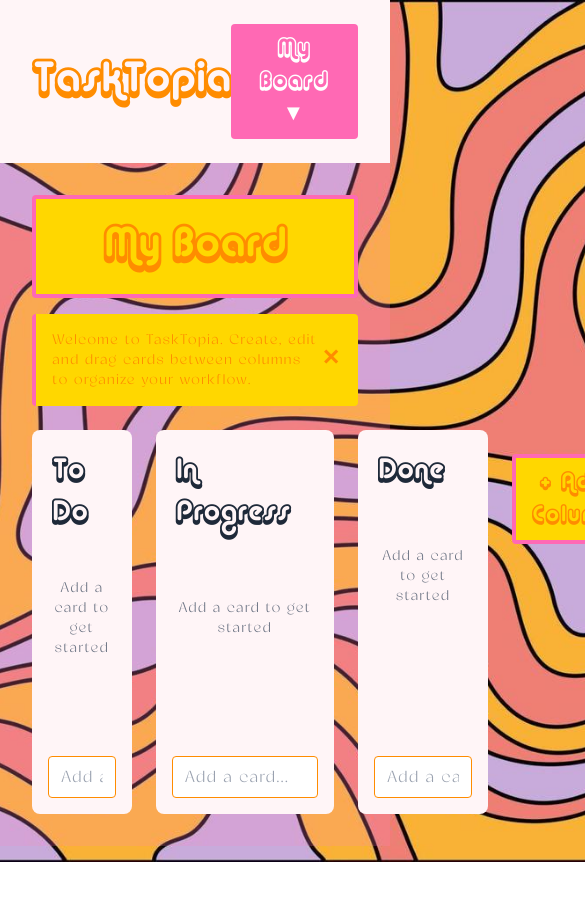
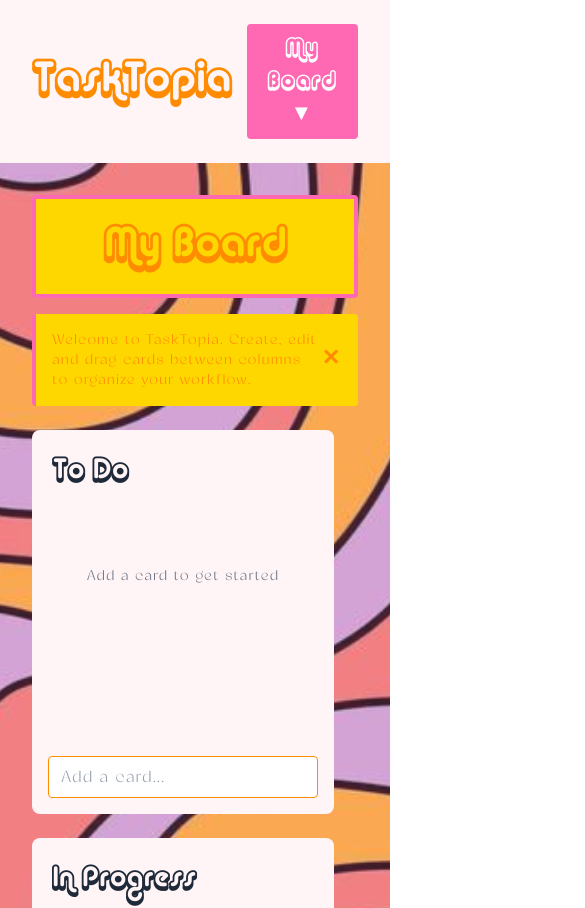
Before and after one commit to TantBella/ai_kanban, a React (Vite) app in the folder Kanban/: page / in a window 390 px wide. Shown: the top 908 px of the page, 585 px wide, since content can reach past the window. Before the commit the page ends 862 px from the top, so only its background shows below. Built offline with nearby package versions, Linux system fonts and the light colour scheme; a web font is replaced by a local one.

Commit message:
responsive columns and fullwidth header

```diff
--- a/Kanban/src/App.tsx
+++ b/Kanban/src/App.tsx
@@ -120,11 +120,12 @@ function App() {
   }
 
   return (
-    <div  style={{ backgroundColor: themeColors.bg, minHeight: '100vh' }}>
+    <div style={{ backgroundColor: themeColors.bg, minHeight: '100vh', width: '100vw', display: 'flex', flexDirection: 'column' }}>
       <div
-        className="px-8 py-6 flex items-center justify-between"
+        className="px-8 py-6 w-full"
         style={{ backgroundColor: themeColors.surface }}
       >
+        <div className="flex items-center justify-between gap-4">
           <h1
             className="cursor-pointer hover:opacity-80 transition-opacity"
             onClick={() => setShowThemeSelector(true)}
@@ -141,6 +142,7 @@ function App() {
             onDeleteBoard={handleDeleteBoard}
           />
         </div>
+      </div>
       <BoardComponent board={selectedBoard} onUpdateBoard={handleUpdateSelectedBoard} />
 
       {showThemeSelector && (
--- a/Kanban/src/components/Board/Board.tsx
+++ b/Kanban/src/components/Board/Board.tsx
@@ -170,7 +170,7 @@ export function Board({ board, onUpdateBoard }: BoardProps) {
      >{localBoard.name}</h1>
         </div>
       <WelcomeBanner />
-      <div className="flex gap-6 items-start">
+      <div className="flex flex-wrap gap-6 items-start overflow-y-auto">
         {localBoard.columns.map((column) => (
           <Column
             key={column.id}
--- a/Kanban/src/components/Card/Card.tsx
+++ b/Kanban/src/components/Card/Card.tsx
@@ -63,7 +63,7 @@ export function Card({ task, onDelete, onEdit, columnId, taskIndex }: CardProps)
       draggable
       onDragStart={handleDragStart}
       onDragEnd={handleDragEnd}
-      className={`bg-white p-4 rounded shadow transition-all group relative ${
+      className={`bg-card p-4 rounded shadow transition-all group relative ${
         isDragging ? 'opacity-50 cursor-grabbing' : 'hover:shadow-lg cursor-grab'
       }`}
     >
@@ -77,7 +77,7 @@ export function Card({ task, onDelete, onEdit, columnId, taskIndex }: CardProps)
             onKeyDown={handleKeyDown}
             onBlur={handleSaveEdit}
             autoFocus
-            className="flex-1 px-2 py-1 border rounded focus:outline-none bg-white"
+            className="flex-1 px-2 py-1 border rounded focus:outline-none bg-card"
             style={{ borderColor: themeColors.secondary }}
           />
         ) : (
--- a/Kanban/src/components/Column/Column.tsx
+++ b/Kanban/src/components/Column/Column.tsx
@@ -96,12 +96,14 @@ export function Column({ column, onAddCard, onDeleteCard, onEditCard, onMoveCard
       onDragOver={handleDragOver}
       onDragLeave={handleDragLeave}
       onDrop={handleDrop}
-      className={`rounded-lg p-4 w-80 flex flex-col min-h-96 transition-colors ${
+      className={`rounded-lg p-4 flex-shrink-0 flex flex-col min-h-96 transition-colors ${
         isDraggedOver ? 'ring-2' : ''
       }`}
       style={{
         backgroundColor: themeColors.surface,
-        boxShadow: isDraggedOver ? `0 0 0 2px ${themeColors.secondary}` : 'none'
+        boxShadow: isDraggedOver ? `0 0 0 2px ${themeColors.secondary}` : 'none',
+        width: 'min(320px, calc(100% - 1.5rem))',
+        minWidth: '280px'
       }}
     >
       <div className="flex text-md justify-between items-center mb-4 group">
--- a/Kanban/src/index.css
+++ b/Kanban/src/index.css
@@ -1,4 +1,5 @@
 @import "tailwindcss";
+
 @font-face {
   font-family: 'TasktopiaRetroFont';
   src: url('./assets/fonts/ALBAS___.TTF') format('truetype');
@@ -26,6 +27,7 @@
   font-weight: normal;
   font-style: normal;
 }
+
 /* Theme fonts - default playful */
 :root {
   --theme-font: sans-serif;
@@ -47,6 +49,7 @@ html[data-theme="modern"] {
 html[data-theme="dark"] {
   --theme-font: 'TasktopiaDarkFont', sans-serif;
 }
+
 html[data-theme="playful"] body {
   background-image: url('/images/playful_bg.jpg');
   background-size: cover;
@@ -68,18 +71,24 @@ html[data-theme="dark"] {
   background-repeat: no-repeat;
 }
 
-    h1{
+h1 {
   font-size: 42px;
 }
-h2{
+
+h2 {
   font-size: 28px;
 }
 
-button{
+button {
   font-size: 22px;
   letter-spacing: 2px;
 }
-p, input {
+
+.bg-card{
+  background-color: #fffff0;
+}
+p,
+input {
   font-family: 'TasktopiaParagraphFont', 'sans-serif';
   letter-spacing: 1px;
 }
--- a/Kanban/src/styles/themes.ts
+++ b/Kanban/src/styles/themes.ts
@@ -46,11 +46,11 @@ export const THEMES: Record<ThemeType, ThemeColors> = {
     accent: '#37373d',
     bg: '#22222271',
     surface: '#396469',
-    text: '#4d73bb',
-    textLight: '#9cffc2',
+    text: '#4dbbb5',
+    textLight: '#9cfcff',
     border: '#148baf',
     hover: '#8383bb',
-    shadow: 'rgba(0, 255, 85, 0.12)',
+    shadow: 'rgba(161, 187, 170, 0.89)',
   },
 };
 
```
Lines whose indentation alone changed are shown as unchanged.
